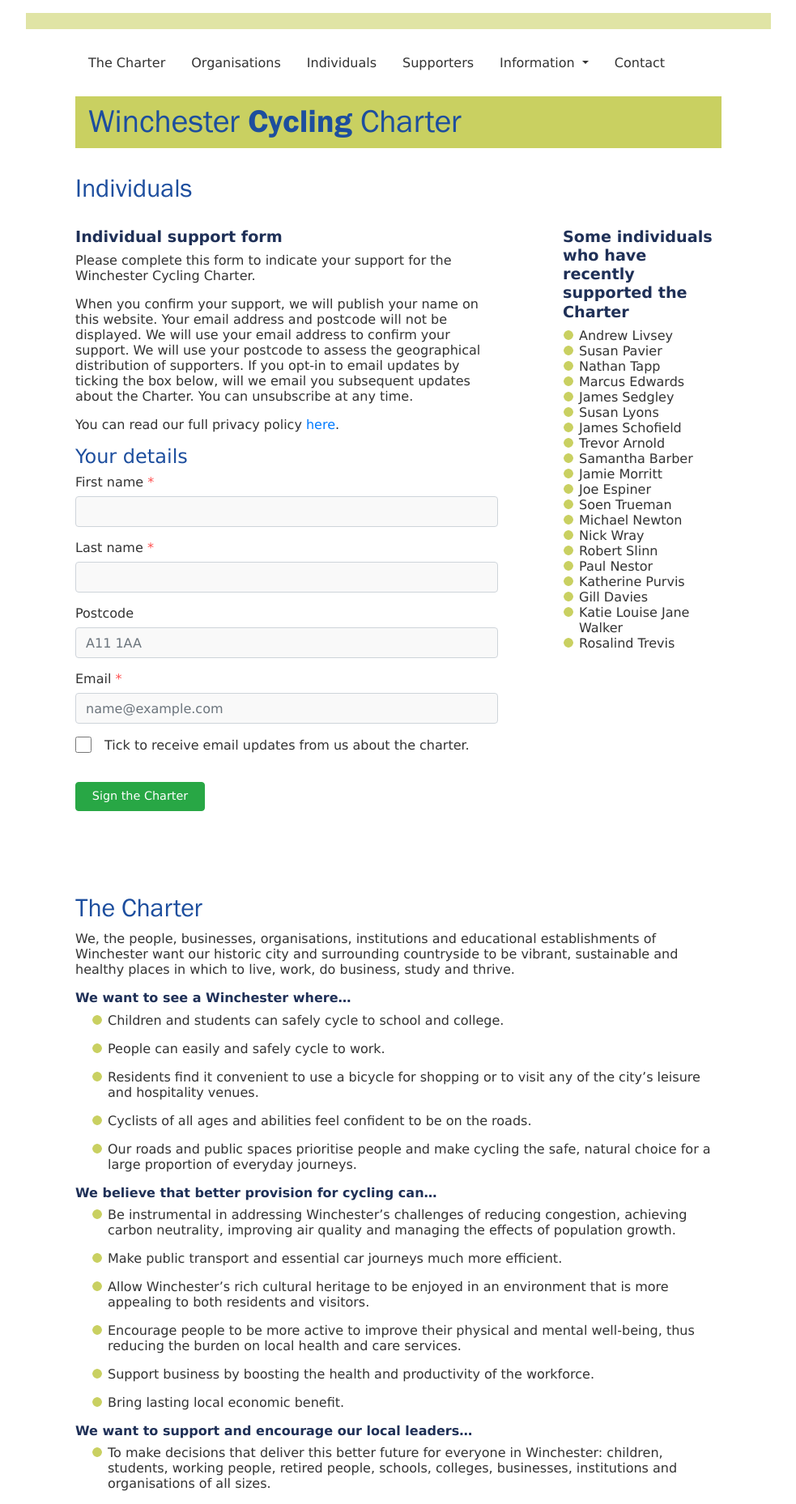
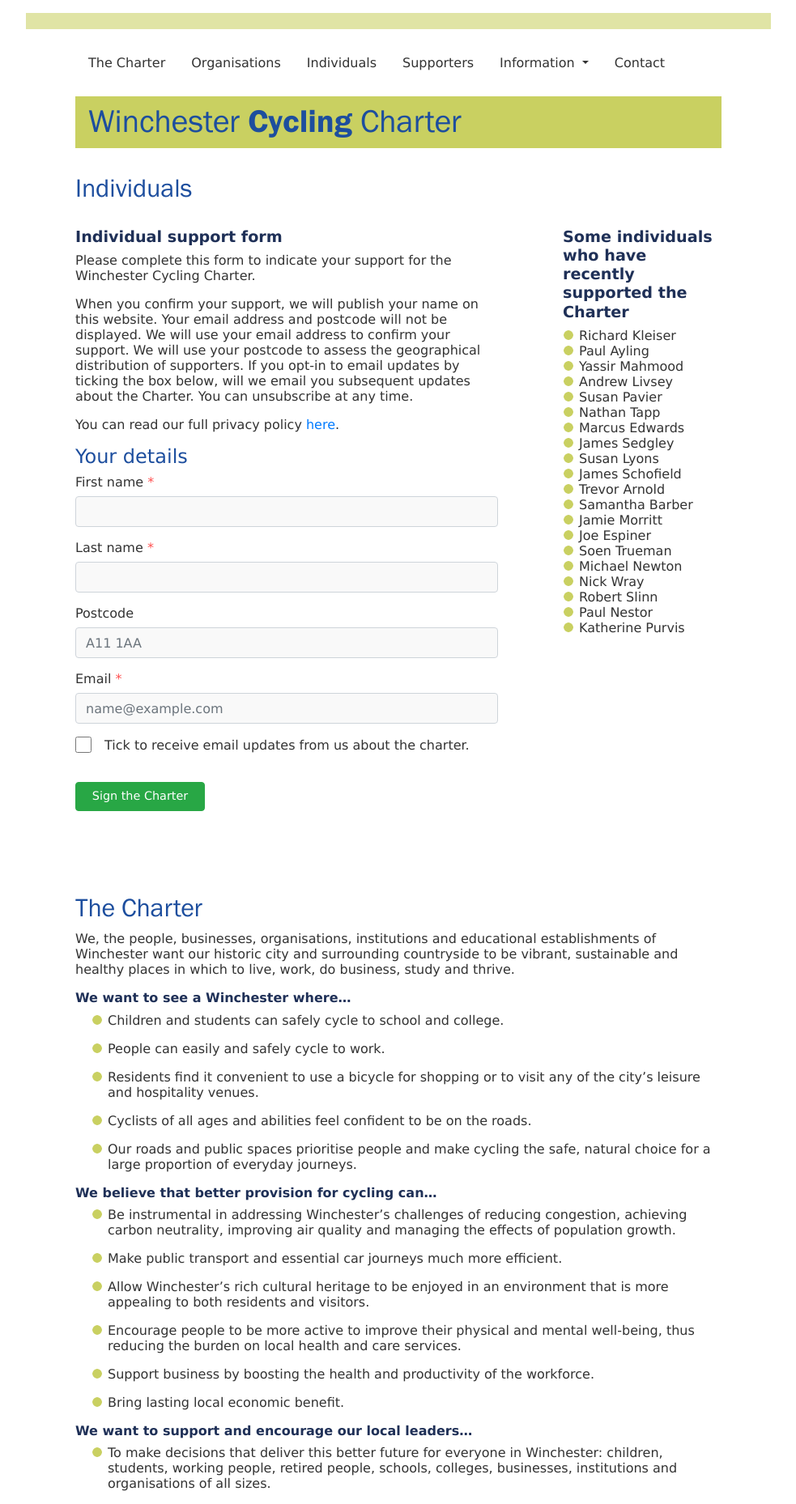
Before and after one commit to winchestercyclingcharter/winchestercyclingcharter.github.io, a Jekyll site: the page built from ind-page.md, in a window 1280 px wide. Shown: the whole page at 81% size, without its empty margins (148-1131 px from the left). Built offline with Jekyll 4.4.1, drawn with Linux system fonts in a browser that asks for light colours; nearby versions of some CDN libraries.

Commit message:
Update people.yml

```diff
--- a/_data/people.yml
+++ b/_data/people.yml
@@ -870,3 +870,6 @@ people:
 - { lastname: Tapp, firstname: Nathan, dt: 20241201-213408-951591 }
 - { lastname: Pavier, firstname: Susan, dt: 20250410-195928-118947 }
 - { lastname: Livsey, firstname: Andrew, dt: 20250418-105337-748265 }
+- { lastname: Ayling, firstname: Paul, dt: 20250425-082304-595393 }
+- { lastname: Mahmood, firstname: Yassir, dt: 20250425-074410-188648 }
+- { lastname: Kleiser , firstname: Richard , dt: 20250426-213721-270076 }
```
